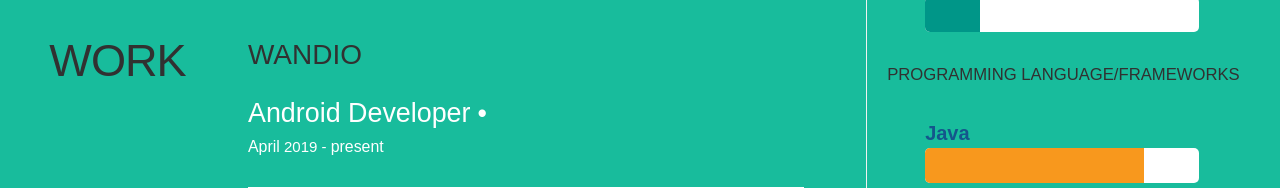
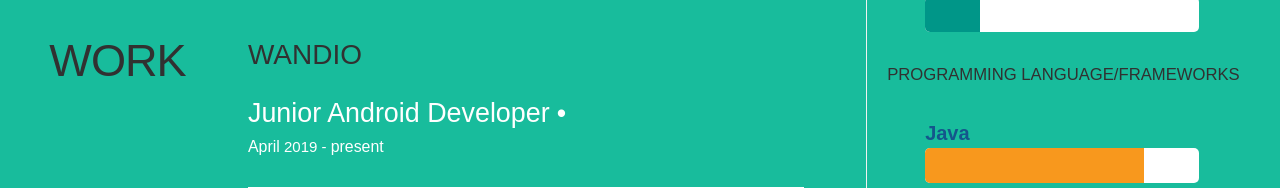
Before and after one commit to nbarateli/nbarateli.github.io, a website with bundled scripts: page index.html in a window 1280 px wide. Shown: the part 1262-1450 px from the top of the page. Built offline with nearby package versions, Linux system fonts and the light colour scheme.

Commit message:
updated positions

```diff
--- a/index.html
+++ b/index.html
@@ -170,7 +170,7 @@
               <div class="twelve columns">
 
                 <a href="http://www.wandio.com" target="_blank"><h3>Wandio</h3></a>
-                <p class="info"><span class="lang" data-key="wandio">Android Developer</span>
+                <p class="info"><span class="lang" data-key="wandio">Junior Android Developer</span>
                   <span>&bull;</span>
                   <br>
                   <em class="date">
--- a/js/translate.js
+++ b/js/translate.js
@@ -21,7 +21,7 @@
     '': {'en': '', 'ge': ''},
     'name': {'en': 'Niko Barateli', 'ge': 'ნიკო ბარათელი'},
     'fina_intern': {'en': 'Intern Java Developer', 'ge': 'სტაჟიორი ჯავა დეველოპერი'},
-  'wandio': {'en': 'Android Developer', 'ge': 'მობილური აპლიკაციების დეველოპერი (Android)'},
+    'wandio': {'en': 'Junior Android Developer', 'ge': 'მობილური აპლიკაციების უმცროსი დეველოპერი (Android)'},
     'software_dev': {'en': 'Software Developer', 'ge': 'პროგრამული უზრუნველყოფის დეველოპერი'},
     'edu': {'en': 'Education', 'ge': 'განათლება'},
     'freeuni': {'en': 'Free University Of Tbilisi', 'ge': 'თბილისის თავისუფალი უნივერსიტეტი'},
```
Lines whose indentation alone changed are shown as unchanged.
